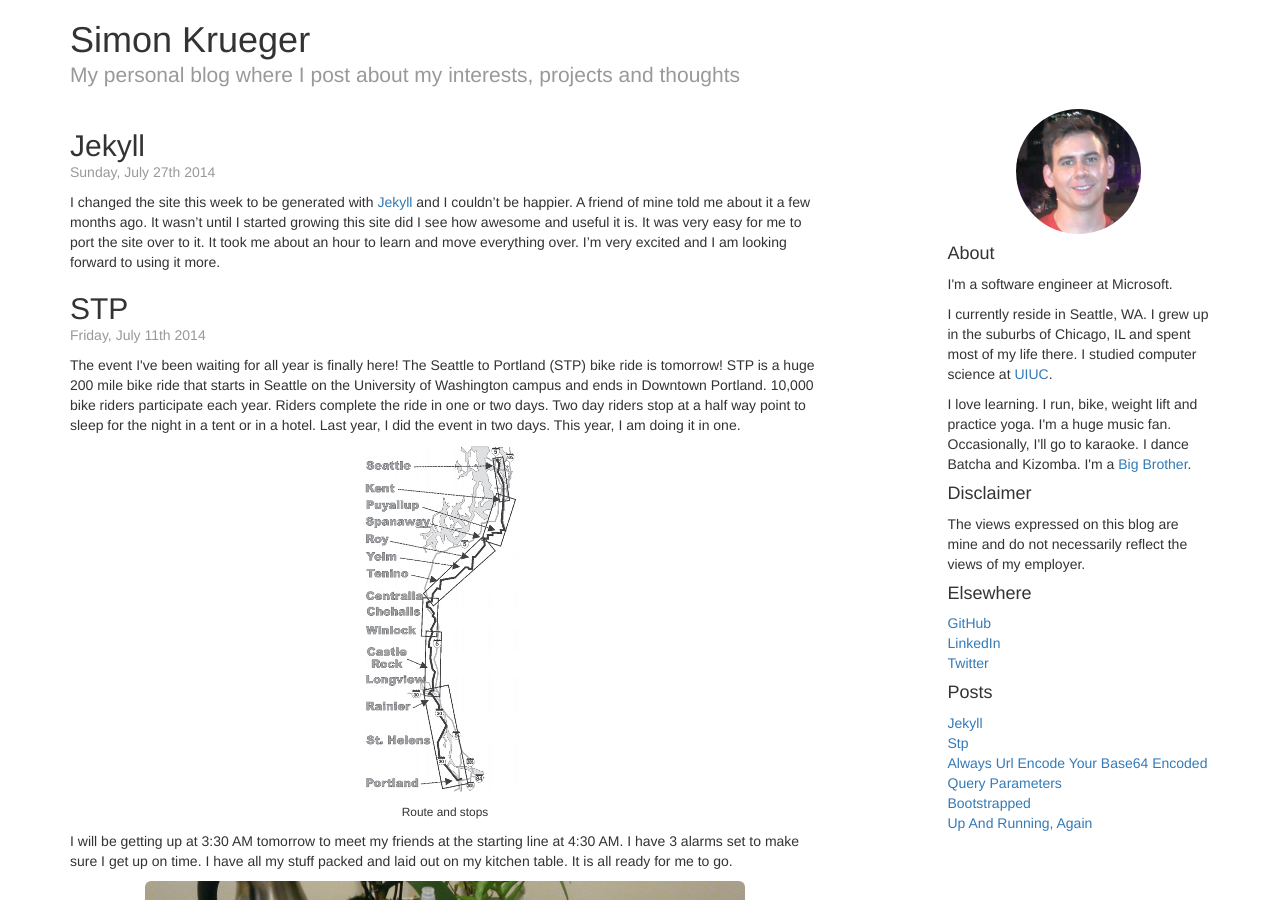
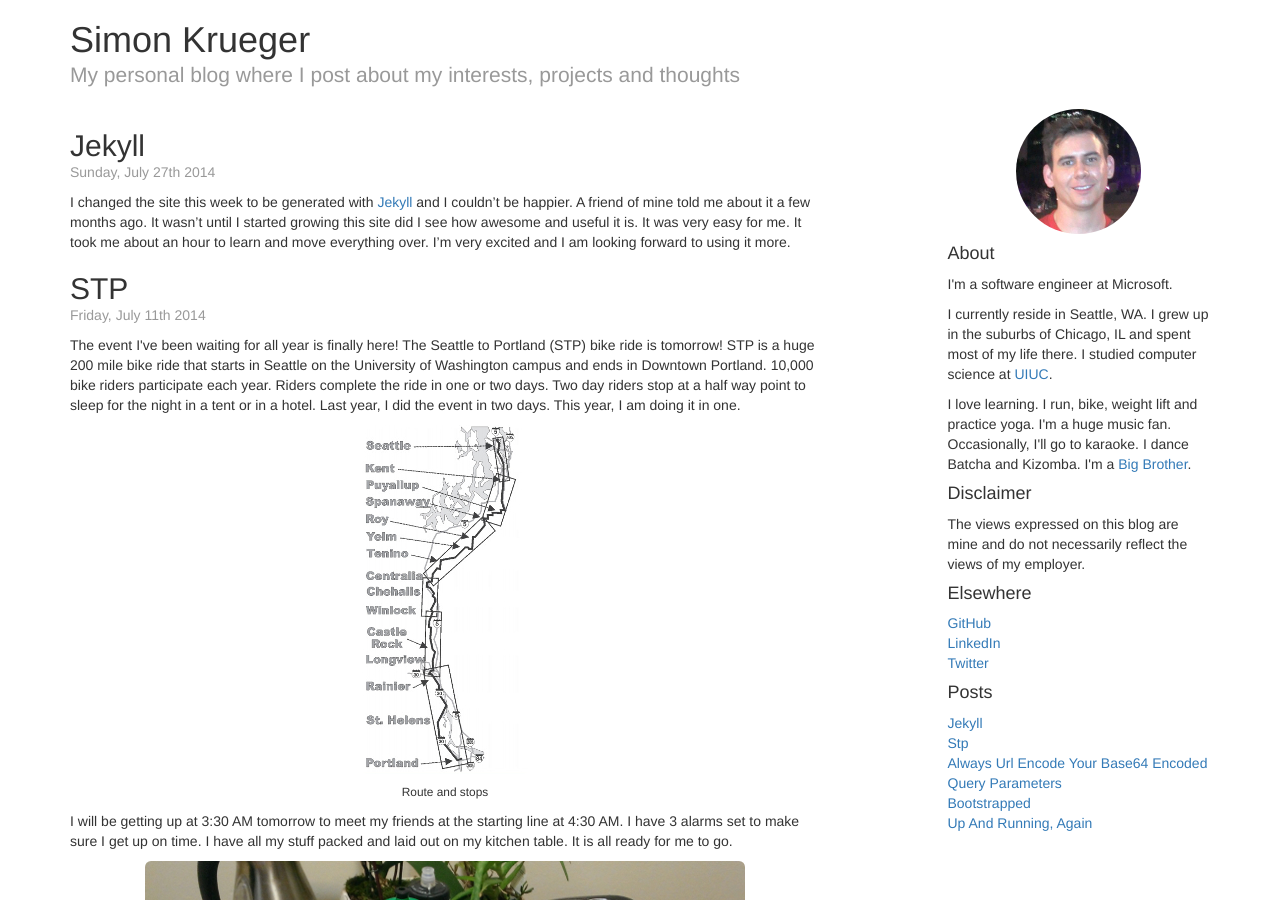
Before and after one commit to skrueger/skrueger.github.io, a Jekyll site: the page built from www/index.html, in a window 1280 px wide and 900 px high. Built offline with Jekyll 4.4.1, drawn with Linux system fonts in a browser that asks for light colours; nearby versions of some CDN libraries; the list of posts is cut into pages by our own code.

Commit message:
Reword blog post

```diff
--- a/www/_posts/2014-07-27-Jekyll.md
+++ b/www/_posts/2014-07-27-Jekyll.md
@@ -7,6 +7,6 @@ layout: post
 I changed the site this week to be generated with [Jekyll](http://jekyllrb.com/) and I couldn't be happier.
 A friend of mine told me about it a few months ago.
 It wasn't until I started growing this site did I see how awesome and useful it is.
-It was very easy for me to port the site over to it.
+It was very easy for me.
 It took me about an hour to learn and move everything over.
 I'm very excited and I am looking forward to using it more.
```
